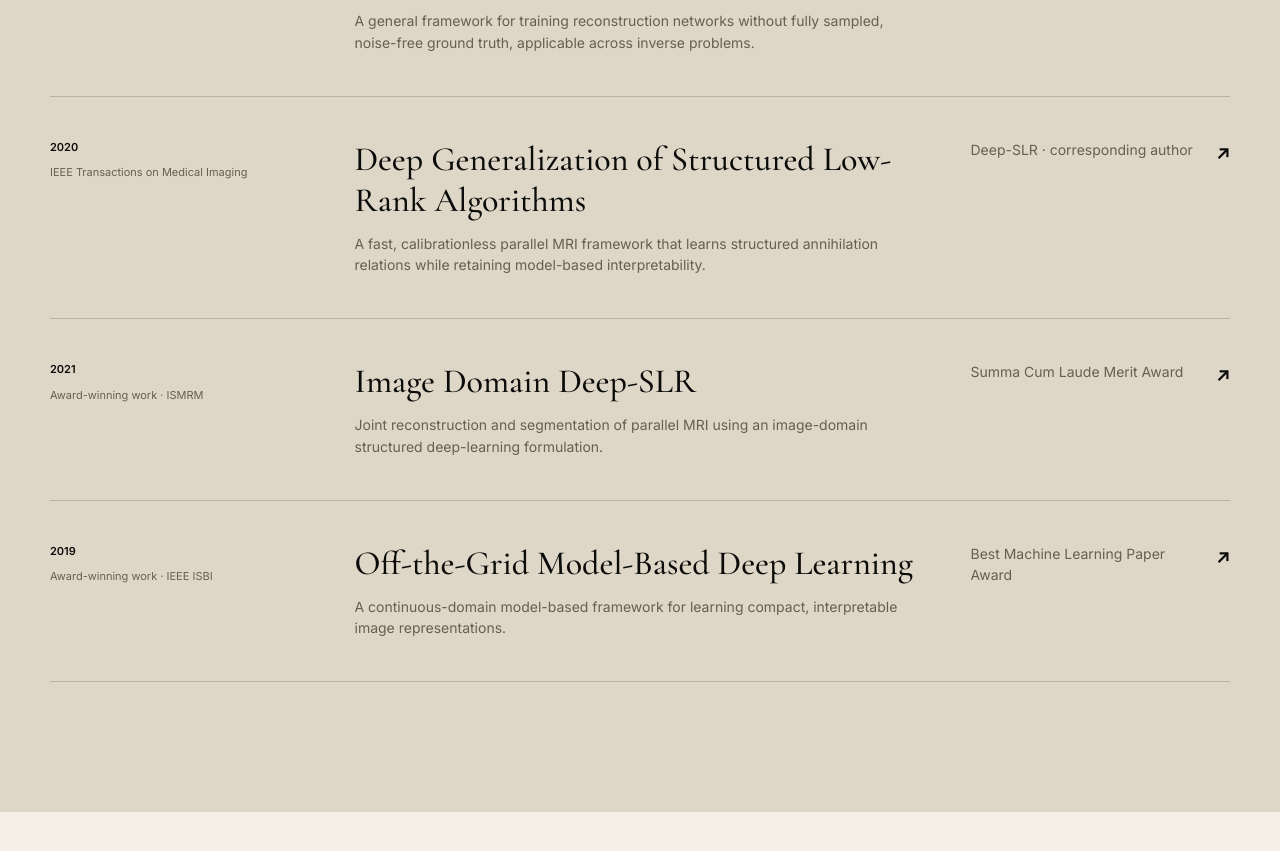
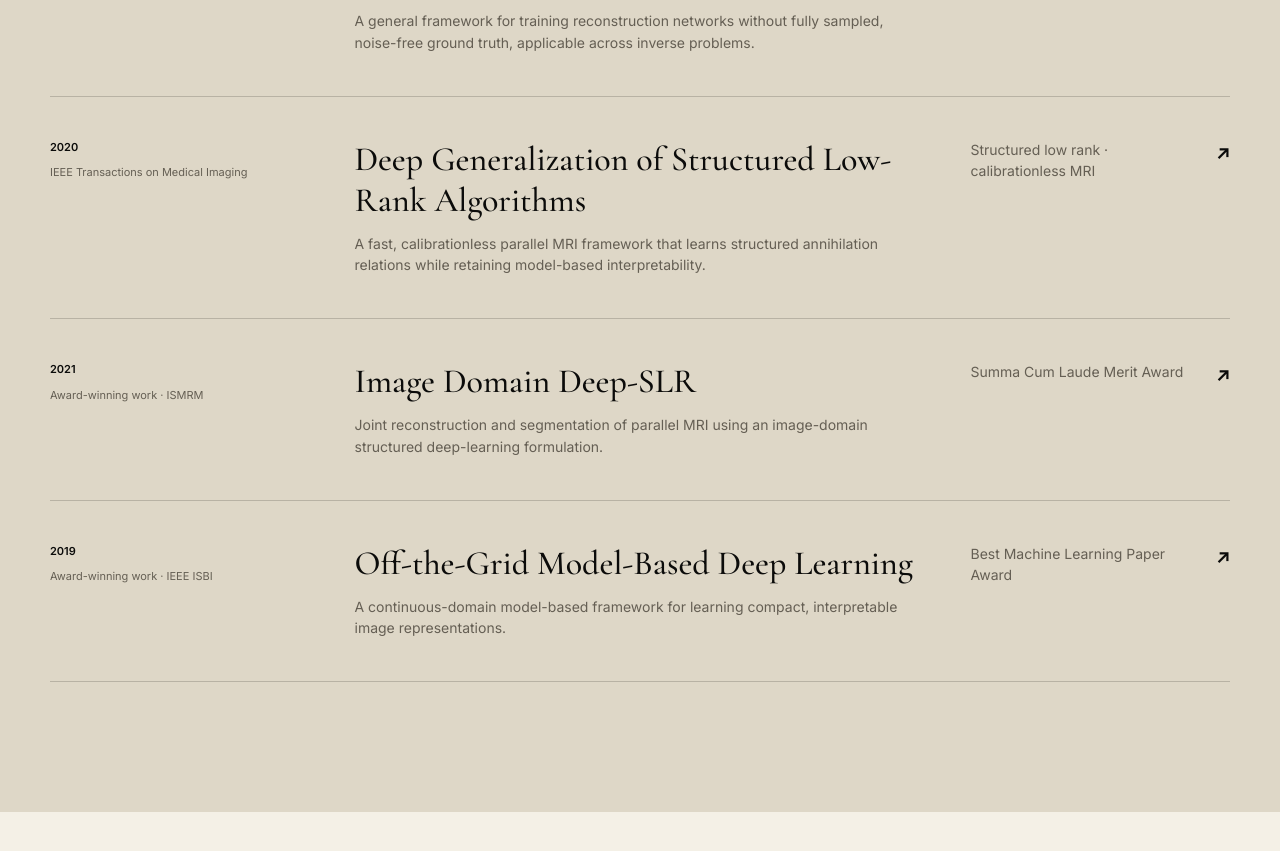
Before and after one commit to anikpram/anikpram.github.io, a Next.js app: page / in a window 1280 px wide. Shown: the part 4220-5071 px from the top of the page. Built offline with nearby package versions, Linux system fonts and the light colour scheme.

Commit message:
Refine Deep-SLR research keywords

```diff
--- a/app/page.tsx
+++ b/app/page.tsx
@@ -45,7 +45,7 @@ const work = [
     tag: "IEEE Transactions on Medical Imaging",
     title: "Deep Generalization of Structured Low-Rank Algorithms",
     copy: "A fast, calibrationless parallel MRI framework that learns structured annihilation relations while retaining model-based interpretability.",
-    note: "Deep-SLR · corresponding author",
+    note: "Structured low rank · calibrationless MRI",
     href: "https://doi.org/10.1109/TMI.2020.3014581",
   },
   {
```
